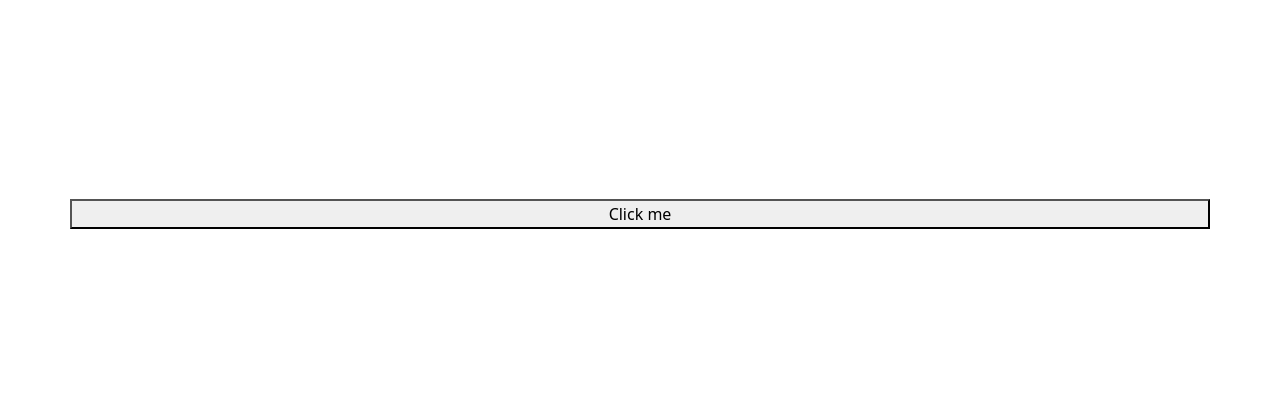
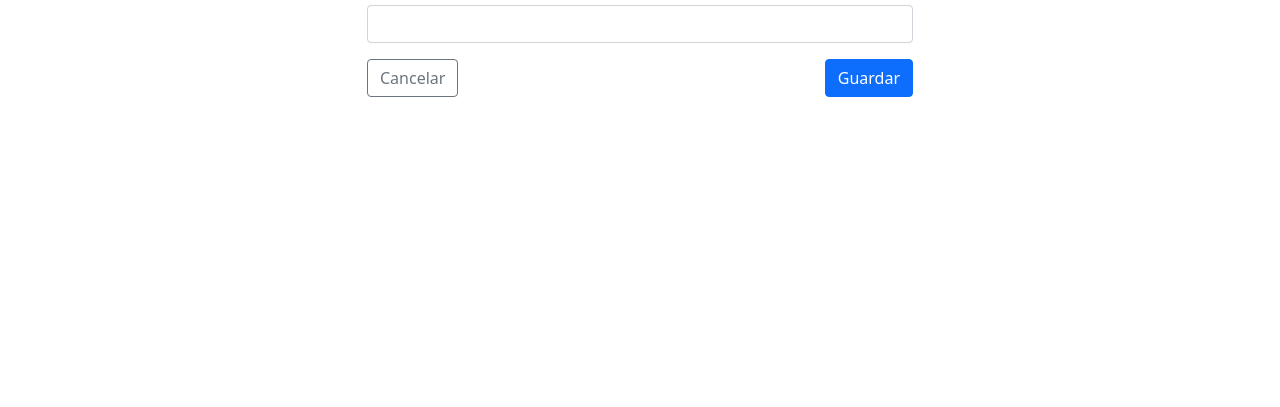
Before and after one commit to alvarojhr/Parking, a plain HTML site: page index.html in a window 1280 px wide. Shown: the part 393-800 px from the top of the page. Drawn offline with nearby package versions, Linux system fonts and the light colour scheme.

Commit message:
Adding input and buttons

```diff
--- a/index.html
+++ b/index.html
@@ -17,8 +17,24 @@
   <body>
     <div class="container h-100">
       <div class="row h-100 d-flex justify-content-center align-items-center">
-        <h1 class="text-center">ParkTic</h1>
-        <button>Click me</button>
+        <form class="col-6">
+          <h1 class="text-center">ParkTic</h1>
+          <div class="mb-3">
+            <label for="" class="form-label">Digita la placa:</label>
+            <input
+              type="email"
+              class="form-control"
+              id="exampleInputEmail1"
+              aria-describedby="emailHelp"
+            />
+          </div>
+          <button type="submit" class="btn btn-outline-secondary">
+            Cancelar
+          </button>
+          <button type="submit" class="btn btn-primary float-end">
+            Guardar
+          </button>
+        </form>
       </div>
     </div>
 
```
